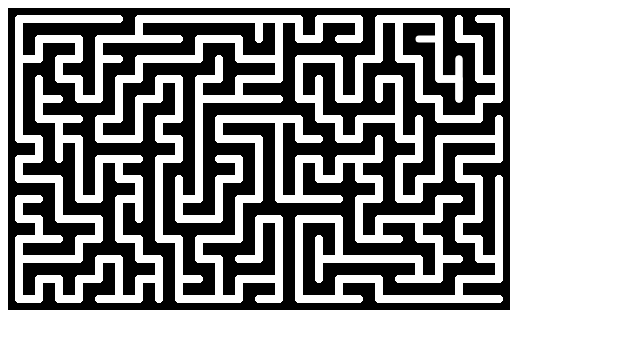
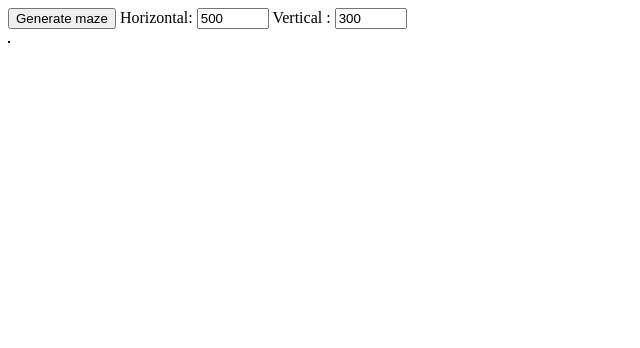
Before and after one commit to IvanPenga/MazeGenerator, a plain HTML site: page index.html in a window 1280 px wide. Shown: the whole page, without its empty margins (0-640 px from the left). Drawn offline with Linux system fonts and the light colour scheme.

Commit message:
Add simple UI. JS file called Code renamed to Maze. Next step is to check values for maze width and height

```diff
--- a/index.html
+++ b/index.html
@@ -4,13 +4,17 @@
 
 <head>
 	<link rel="stylesheet" type="text/css" href="style/style.css">
+	<script src="js/point.js"></script>
+	<script src="js/board.js"></script>
+	<script src="js/maze.js"></script>
 </head>
 
 <body>
-	<canvas id="mycanvas" width="500" height="300"></canvas>
-	<script src="js/point.js"></script>
-	<script src="js/board.js"></script>
-	<script src="js/code.js"></script>
+	<button onClick="generate()" type="button">Generate maze</button>
+	Horizontal: <input id="hSize" type="number" name="horizontal" min="50" max="1000" step="10" value="500">
+	Vertical  : <input id="vSize" type="number" name="vertical" min="50" max="1000" step="10" value="300">
+	<br>
+	<canvas id="mycanvas" width="0" height="0" ></canvas>
 </body>
 
 </html>
--- a/js/code.js
+++ /dev/null
@@ -1,24 +0,0 @@
-var canvas = document.getElementById("mycanvas");
-var ctx = canvas.getContext("2d");
-
-ctx.strokeStyle = "#FFF";
-ctx.lineWidth = 7;
-ctx.lineCap = "round";
-
-var board = new Board(canvas.width, canvas.height);
-var stack = [];
-
-current = board.getRandomStartingPoint();
-
-while(board.HasUnvisited){
-	neighbour = board.getRandomNeighbour(current);
-	if (neighbour != null){
-		stack.push(current);
-		board.drawLine(current, neighbour, ctx);
-		current = neighbour;
-	}
-	else if (stack.length != 0){
-		current = stack[stack.length - 1];
-		stack.pop();
-	}
-}
--- /dev/null
+++ b/js/maze.js
@@ -0,0 +1,36 @@
+function generate(){
+
+	var canvas = document.getElementById("mycanvas");
+	var hSize = document.getElementById("hSize").value;
+	var vSize = document.getElementById("vSize").value;
+
+	canvas.setAttribute("width",hSize);
+	canvas.setAttribute("height",vSize);
+
+	var ctx = canvas.getContext("2d");
+
+	ctx.strokeStyle = "#FFF";
+	ctx.lineWidth = 7;
+	ctx.lineCap = "round";
+
+	var board = new Board(hSize,vSize);
+	var stack = [];
+
+	current = board.getRandomStartingPoint();
+
+	while(board.HasUnvisited){
+		neighbour = board.getRandomNeighbour(current);
+		if (neighbour != null){
+			stack.push(current);
+			board.drawLine(current, neighbour, ctx);
+			current = neighbour;
+		}
+		else if (stack.length != 0){
+			current = stack[stack.length - 1];
+			stack.pop();
+		}
+	}
+
+	document.body.appendChild(canvas);
+
+}
--- a/style/style.css
+++ b/style/style.css
@@ -1,4 +1,5 @@
-#mycanvas{
+canvas{
 	background-color: #000;
 	border:1px solid #000000;
+	margin-top: 10px;
 }
```
